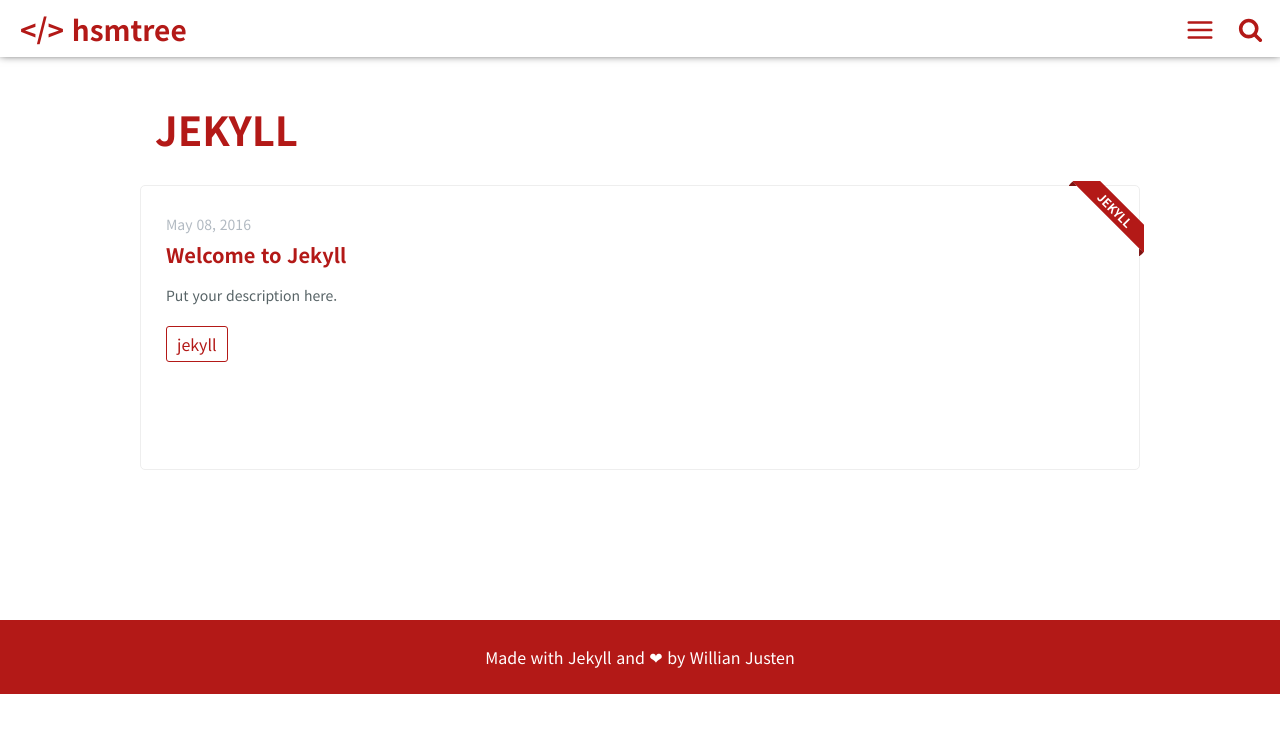
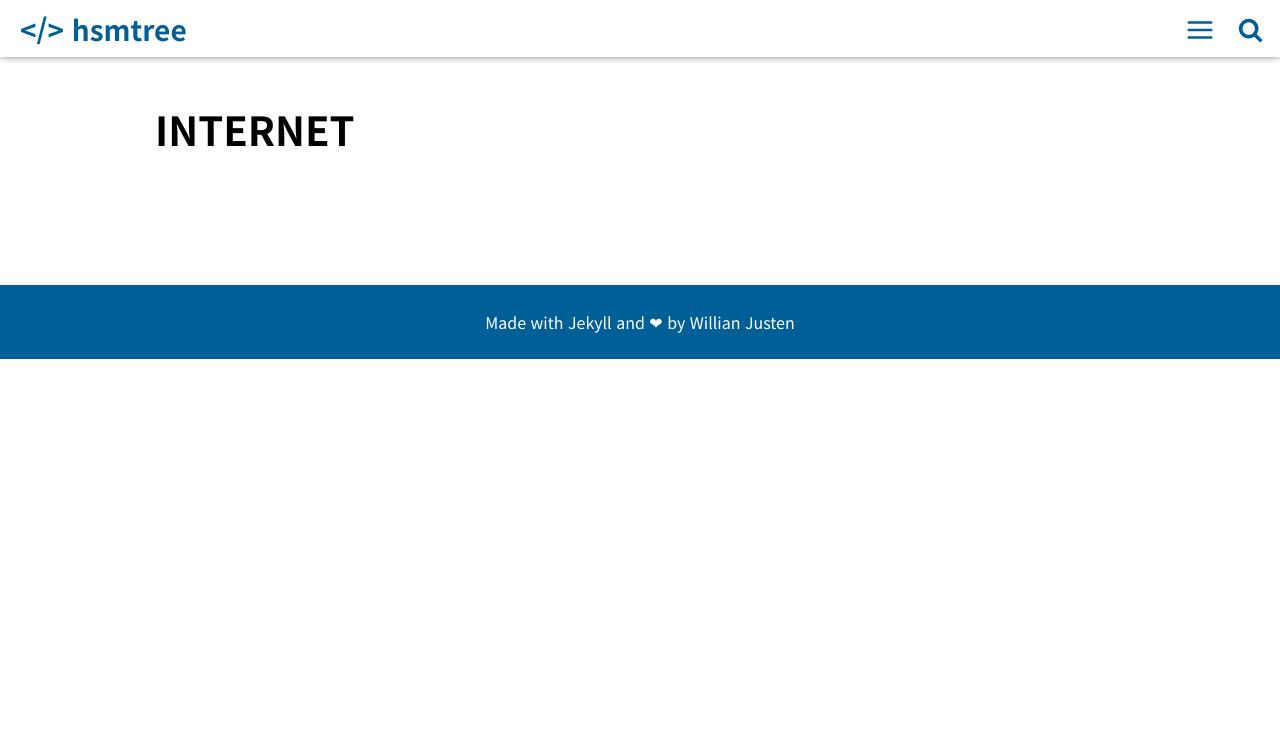
Before and after one commit to willianjusten/cards-jekyll-template, a Jekyll site: the page built from category/jekyll.html, in a window 1280 px wide. Shown: the top 733 px of the page. Built offline with Jekyll 4.4.1, drawn with Linux system fonts in a browser that asks for light colours.

Commit message:
Update jekyll.html

```diff
--- a/category/jekyll.html
+++ b/category/jekyll.html
@@ -1,13 +1,13 @@
 ---
 layout: default
-main-class: 'jekyll'
+main-class: 'internet'
 ---
 
 <main class="home" id="scroll" role="main" itemprop="mainContentOfPage" itemscope="itemscope" itemtype="http://schema.org/Blog">
-    <h1 class="title-category">jekyll</h1>
+    <h1 class="title-category">internet</h1>
     <div id="grid" class="row flex-grid">
     {% for post in site.posts %}
-        {% if post.main-class == 'jekyll' %}
+        {% if post.main-class == 'internet' %}
             <article class="box-item post-{{post.main-class}}" itemscope="itemscope" itemtype="http://schema.org/BlogPosting" itemprop="blogPost">
                 <span class="ribbon"><span>{{post.main-class}}</span></span>
                     <div class="box-body">
```
